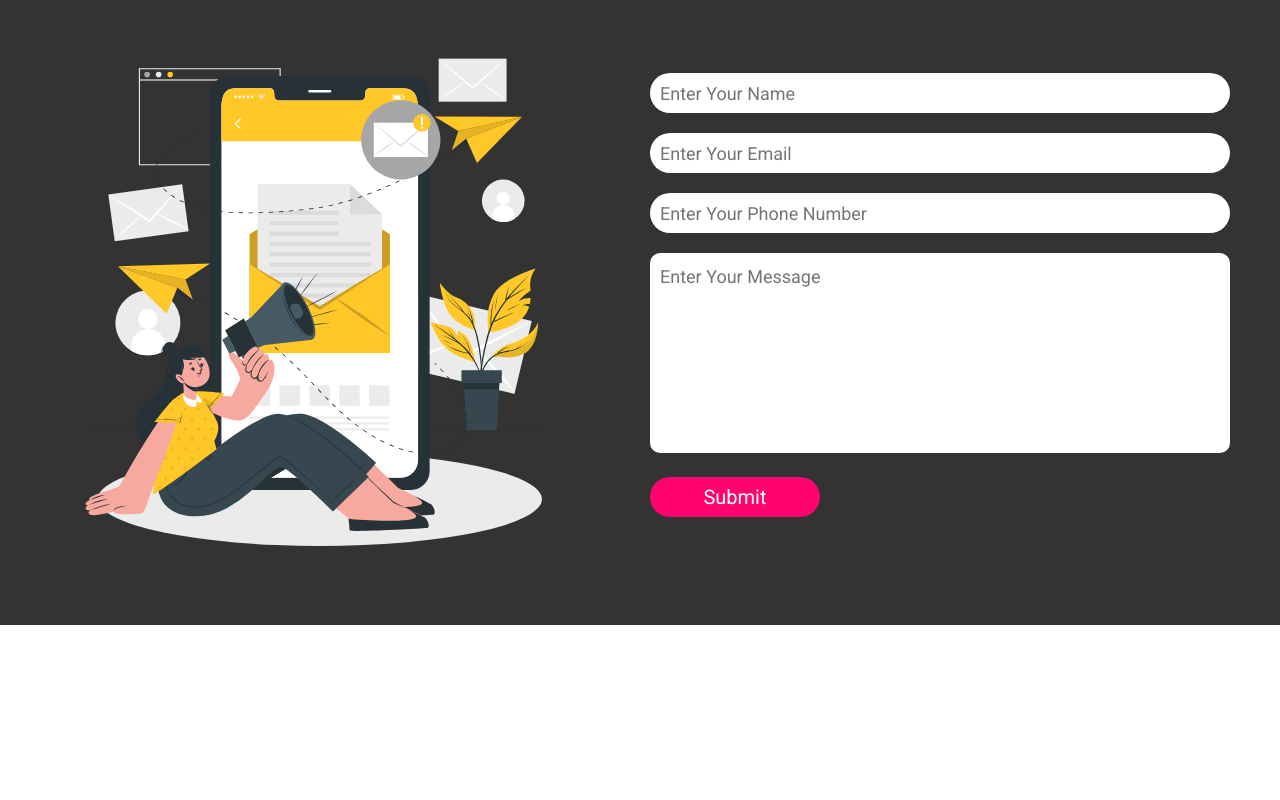
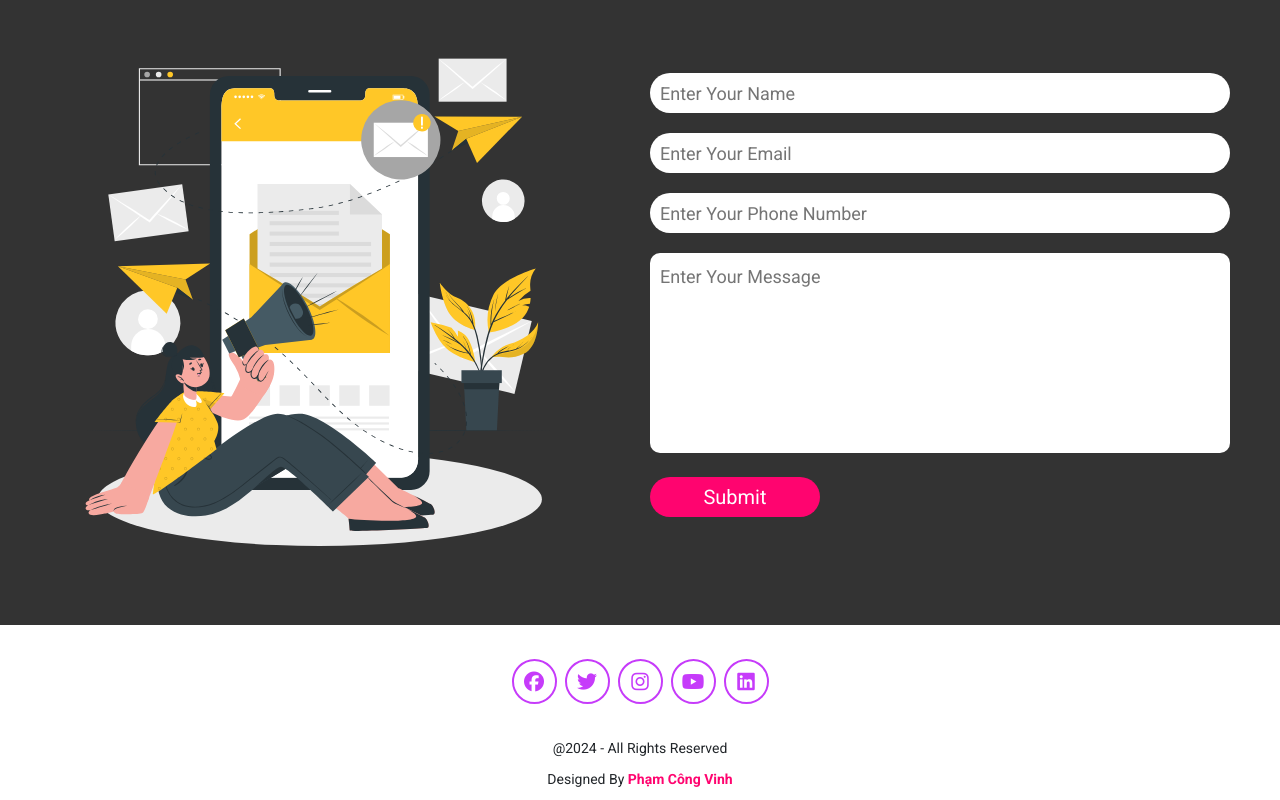
Before and after one commit to Vinhdev04/Landing_Page_03, a plain HTML site: page Education/index.html in a window 1280 px wide. Shown: the part 3642-4442 px from the top of the page. Before the commit the page ends 4267 px from the top, so only its background shows below. Drawn offline with nearby package versions, Linux system fonts and the light colour scheme.

Commit message:
upload source code Footer

```diff
--- a/Education/assets/style.css
+++ b/Education/assets/style.css
@@ -576,3 +576,44 @@ textarea:focus {
   color: var(--secondary-color);
   border: 0.2rem solid var(--primary-color);
 }
+
+/* Footer */
+.footer {
+  text-align: center;
+}
+
+.footer .social-media {
+  padding: 3rem 0;
+  display: flex;
+  justify-content: center;
+  align-items: center;
+}
+
+.footer .social-media a {
+  height: 4.5rem;
+  width: 4.5rem;
+  line-height: 4.3rem;
+  text-align: center;
+  border-radius: 50%;
+  color: var(--secondary-color);
+  border: 2px solid var(--secondary-color);
+  font-size: 2rem;
+  transition: 0.2s linear;
+  margin: 0 0.1rem;
+  margin: 0.4rem;
+}
+
+.footer .social-media a:hover {
+  color: #fff;
+  background: var(--primary-color);
+  border-color: var(--primary-color);
+}
+
+.footer p {
+  font-size: 1.4rem;
+}
+
+.footer p a {
+  color: var(--primary-color);
+  font-weight: bold;
+}
--- a/Education/index.html
+++ b/Education/index.html
@@ -328,6 +328,26 @@
         </div>
       </div>
     </section>
+
+    <!-- Section 08  -->
+    <section class="footer">
+      <div class="social-media">
+        <a href="https://www.facebook.com/i.padygamy1210"
+          ><i class="fa-brands fa-facebook"></i
+        ></a>
+        <a href="#"><i class="fa-brands fa-twitter"></i></a>
+        <a href="https://www.instagram.com/viinhneee/"
+          ><i class="fa-brands fa-instagram"></i
+        ></a>
+        <a href="#"><i class="fa-brands fa-youtube"></i></a>
+        <a href="#"><i class="fa-brands fa-linkedin"></i></a>
+      </div>
+      <p>@2024 - All rights reserved</p>
+      <p>
+        Designed by
+        <a href="https://www.facebook.com/i.padygamy1210">Phạm Công Vinh</a>
+      </p>
+    </section>
     <script
       src="https://cdn.jsdelivr.net/npm/bootstrap@5.3.3/dist/js/bootstrap.bundle.min.js"
       integrity="sha384-YvpcrYf0tY3lHB60NNkmXc5s9fDVZLESaAA55NDzOxhy9GkcIdslK1eN7N6jIeHz"
```
